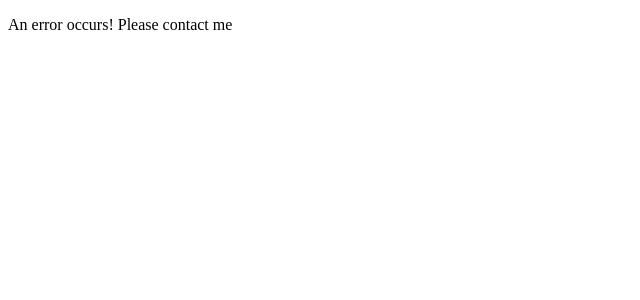
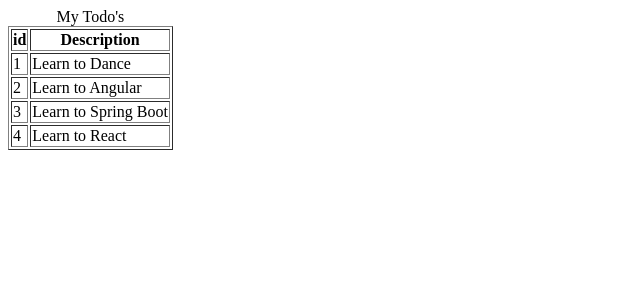
Before and after one commit to shwesin-org-com/angular-login-logout-raw, an Angular app: page /todos in a window 1280 px wide. Shown: the top 300 px of the page, without its empty margins (0-640 px from the left). Built offline with nearby package versions, Linux system fonts and the light colour scheme.

Commit message:
list-todos component create

```diff
--- a/src/app/app-routing.module.ts
+++ b/src/app/app-routing.module.ts
@@ -3,11 +3,13 @@
 import { LoginComponent } from './login/login.component';
 import { WelcomeComponent } from './welcome/welcome.component';
 import { ErrorComponent } from './error/error.component';
+import { ListTodosComponent } from './list-todos/list-todos.component';
 
 
 const routes: Routes = [
   { path: 'login', component: LoginComponent },
-  { path: 'welcome', component: WelcomeComponent},
+  { path: 'welcome/:name', component: WelcomeComponent},
+  { path: 'todos', component: ListTodosComponent},
   { path: '**', component: ErrorComponent}
 ];
 
--- a/src/app/app.module.ts
+++ b/src/app/app.module.ts
@@ -7,13 +7,15 @@
 import { WelcomeComponent } from './welcome/welcome.component';
 import { LoginComponent } from './login/login.component';
 import { ErrorComponent } from './error/error.component';
+import { ListTodosComponent } from './list-todos/list-todos.component';
 
 @NgModule({
   declarations: [
     AppComponent,
     WelcomeComponent,
     LoginComponent,
-    ErrorComponent
+    ErrorComponent,
+    ListTodosComponent
   ],
   imports: [
     BrowserModule,
--- /dev/null
+++ b/src/app/list-todos/list-todos.component.html
@@ -0,0 +1,15 @@
+<table border="1">
+    <caption>My Todo's</caption>
+    <thead>
+        <tr>
+            <th>id</th>
+            <th>Description</th>
+        </tr>
+    </thead>
+    <tbody>
+        <tr *ngFor='let todo of todos'>
+            <td>{{todo.id}}</td>
+            <td>{{todo.description}}</td>
+        </tr>
+    </tbody>
+</table>
--- /dev/null
+++ b/src/app/list-todos/list-todos.component.ts
@@ -0,0 +1,24 @@
+import { Component, OnInit } from '@angular/core';
+
+@Component({
+  selector: 'app-list-todos',
+  templateUrl: './list-todos.component.html',
+  styleUrls: ['./list-todos.component.css']
+})
+export class ListTodosComponent implements OnInit {
+  todos = [
+    {id: 1, description: 'Learn to Dance' },
+    {id: 2, description: 'Learn to Angular'},
+    {id: 3, description: 'Learn to Spring Boot'},
+    {id: 4, description: 'Learn to React'}
+  ];
+  // todo = {
+  //   id: 1,
+  //   description: 'Learn to Dance'
+  // };
+  constructor() { }
+
+  ngOnInit(): void {
+  }
+
+}
--- a/src/app/login/login.component.ts
+++ b/src/app/login/login.component.ts
@@ -1,5 +1,6 @@
 import { Component, OnInit } from '@angular/core';
 import { Router } from '@angular/router';
+import { ThrowStmt } from '@angular/compiler';
 
 @Component({
   selector: 'app-login',
@@ -20,7 +21,7 @@
     // console.log(this.username);
     if (this.username === 'shwesin' && this.password === 'shwesin') {
       // Redirect to Welcome Page
-      this.router.navigate(['welcome']);
+      this.router.navigate(['welcome', this.username]);
       this.invalidLogin = false;
     } else {
       this.invalidLogin = true;
--- a/src/app/welcome/welcome.component.html
+++ b/src/app/welcome/welcome.component.html
@@ -1 +1,6 @@
-<p>welcome works!</p>
+<div>
+    <h1>Welcome from my study page {{name}}</h1>
+    <h3>You can manage your task todos
+        <a routerLink='/todos'>Here</a>
+    </h3>
+</div>
--- a/src/app/welcome/welcome.component.ts
+++ b/src/app/welcome/welcome.component.ts
@@ -1,5 +1,6 @@
 import { Component, OnInit } from '@angular/core';
-import { AppComponent} from '../app.component';
+import { AppComponent } from '../app.component';
+import { ActivatedRoute } from '@angular/router';
 
 @Component({
   selector: 'app-welcome',
@@ -8,10 +9,14 @@
 })
 export class WelcomeComponent implements OnInit {
   message = 'Some welcome message';
-  constructor() { }
+  name = '';
+  // ActivateRoute
+  constructor(private route: ActivatedRoute) { }
 
-  ngOnInit(): void {
+  ngOnInit() {
     console.log(this.message);
+    console.log(this.route.snapshot.params.name);
+    this.name = this.route.snapshot.params.name;
   }
 
 }
```
Also changed, not shown: src/app/list-todos/list-todos.component.css (added), 1 other file (tests, documents, lock files or other folders).
